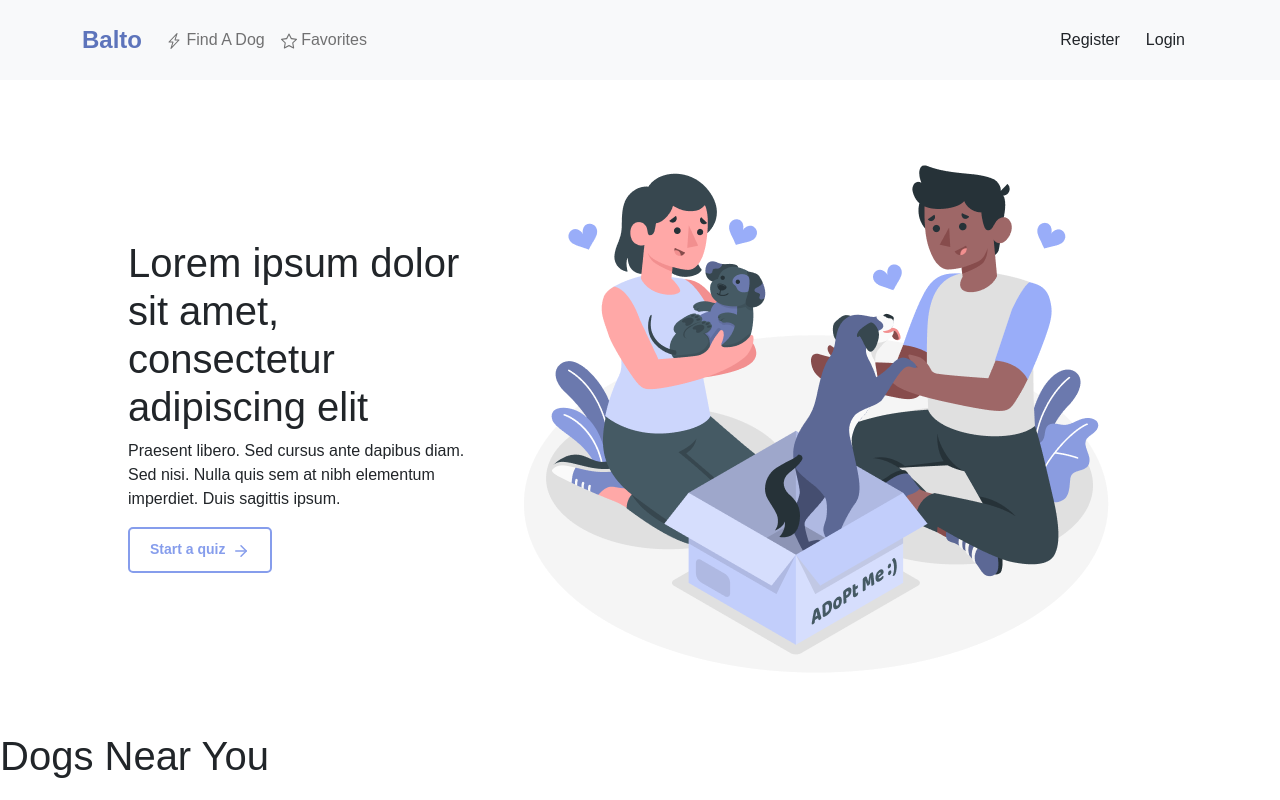
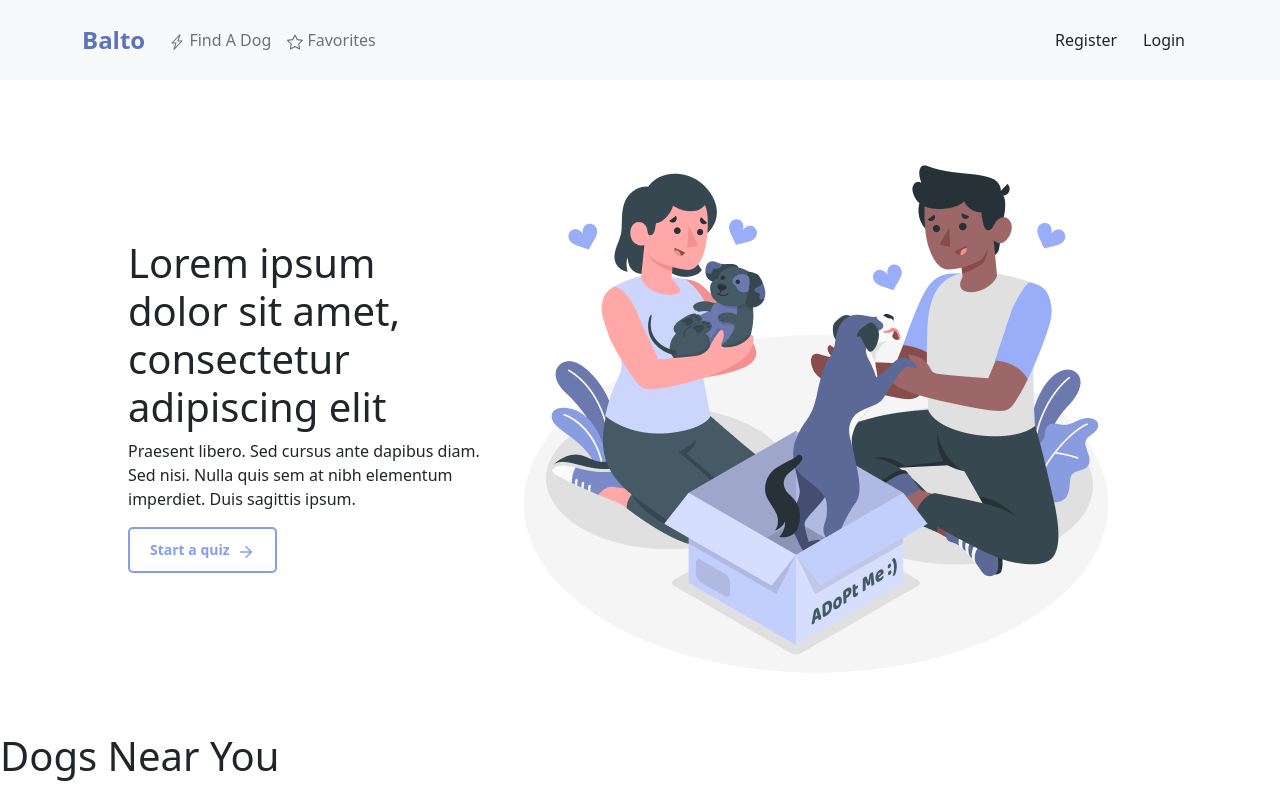
Before and after one commit to Balto-ai/balto-app, a React (Create React App) app in the folder balto-ui/: page / in a window 1280 px wide. Shown: the top 800 px of the page. Built offline with nearby package versions, Linux system fonts and the light colour scheme.

Commit message:
Removed DM Sans from global stylings

```diff
--- a/balto-ui/src/App.css
+++ b/balto-ui/src/App.css
@@ -1,7 +1,6 @@
 
 .App {
   margin: 0 auto;
-  font-family: 'DM Sans', sans-serif
 }
 
 /* GLOBAL VARIABLES */
```
